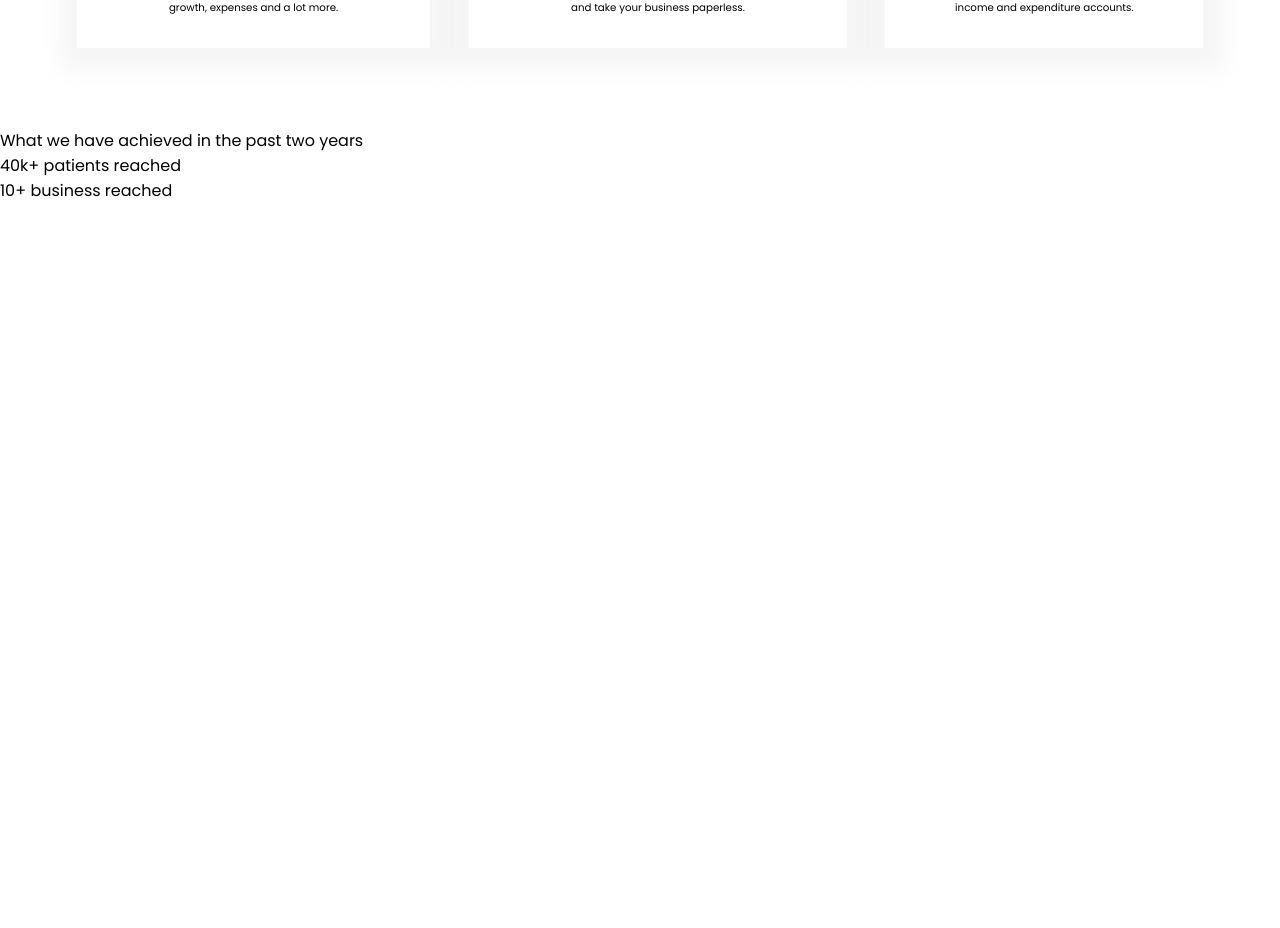
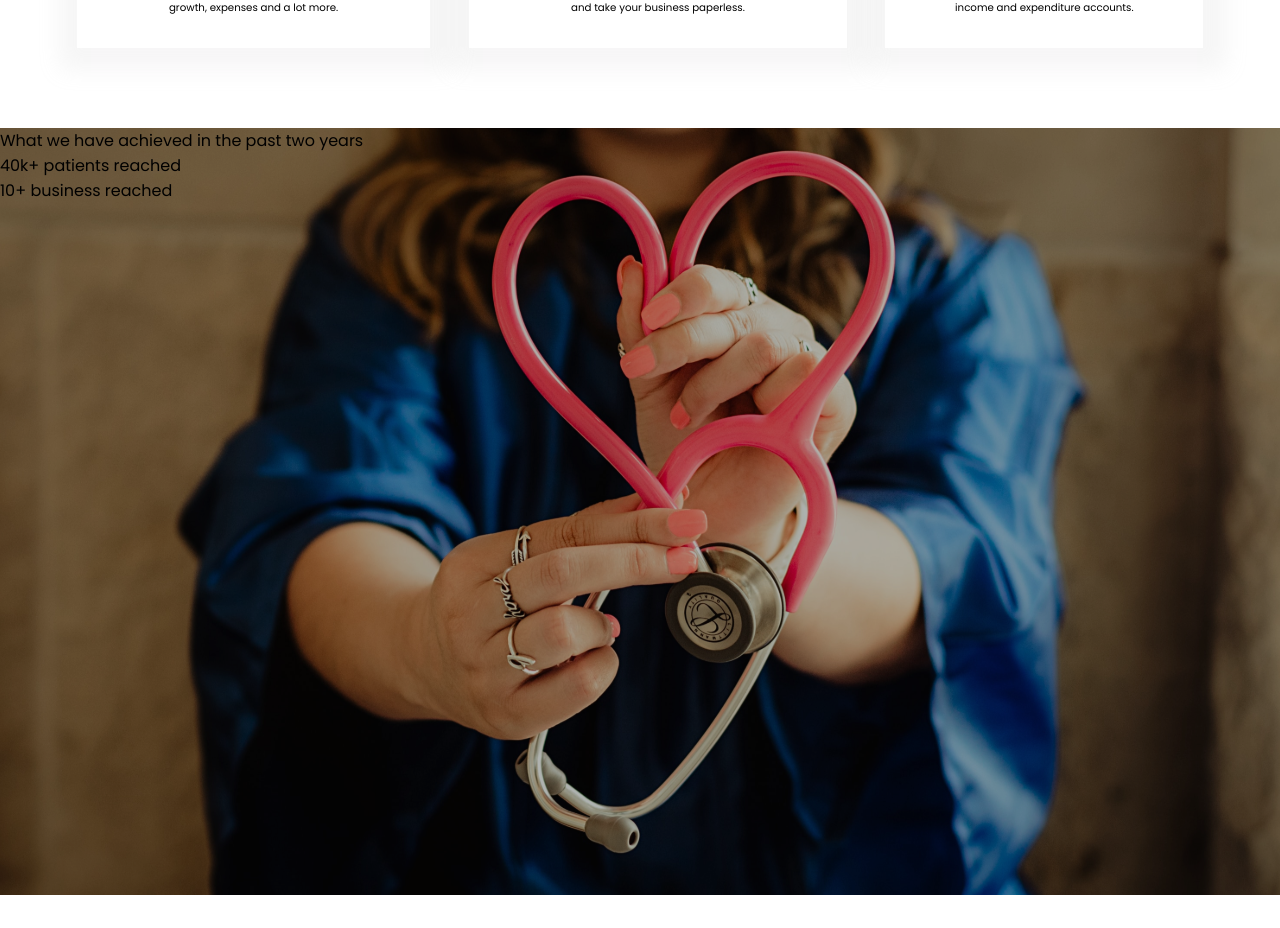
Before and after one commit to Lovethrech/BLOOM-Chel, a Vue app: page / in a window 1280 px wide. Shown: the part 2686-3614 px from the top of the page. Before the commit the page ends 2889 px from the top, so only its background shows below. Built offline with nearby package versions, Linux system fonts and the light colour scheme.

Commit message:
...starting the home-achieved section component.

```diff
--- a/src/components/home/achieved/HomeAchieved.vue
+++ b/src/components/home/achieved/HomeAchieved.vue
@@ -11,3 +11,11 @@ import HomeAchievedDescTop from './HomeAchievedDescTop.vue';
         </div>
     </section>
 </template>
+
+<style scoped>
+.home-achieved-main-ctn{
+    width:100%;
+    height:100vh;
+    background: url(@/assets/home-achieved-bg.svg) top center/ auto no-repeat;
+}
+</style>
```
Also changed, not shown: src/assets/home-achieved-bg.svg (added).
